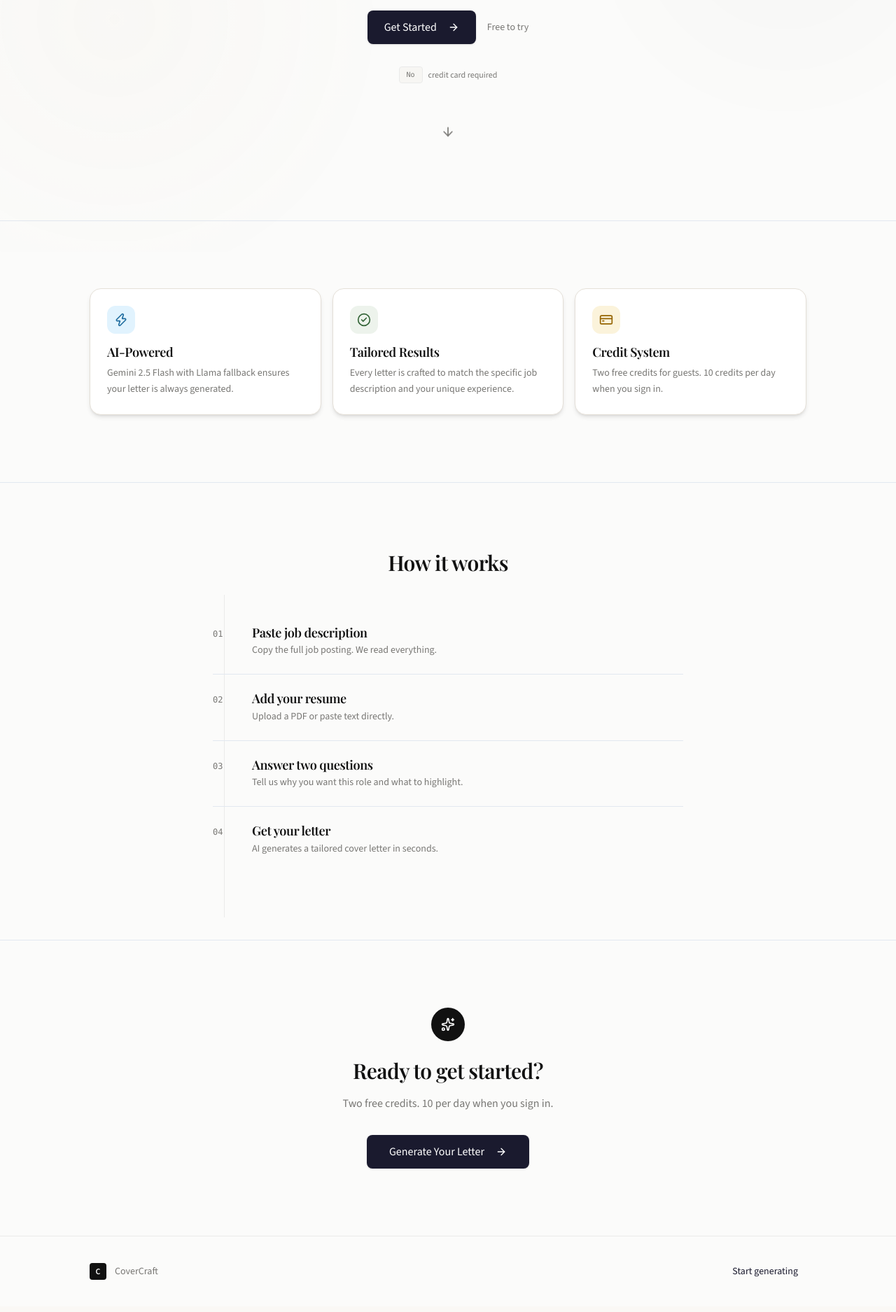
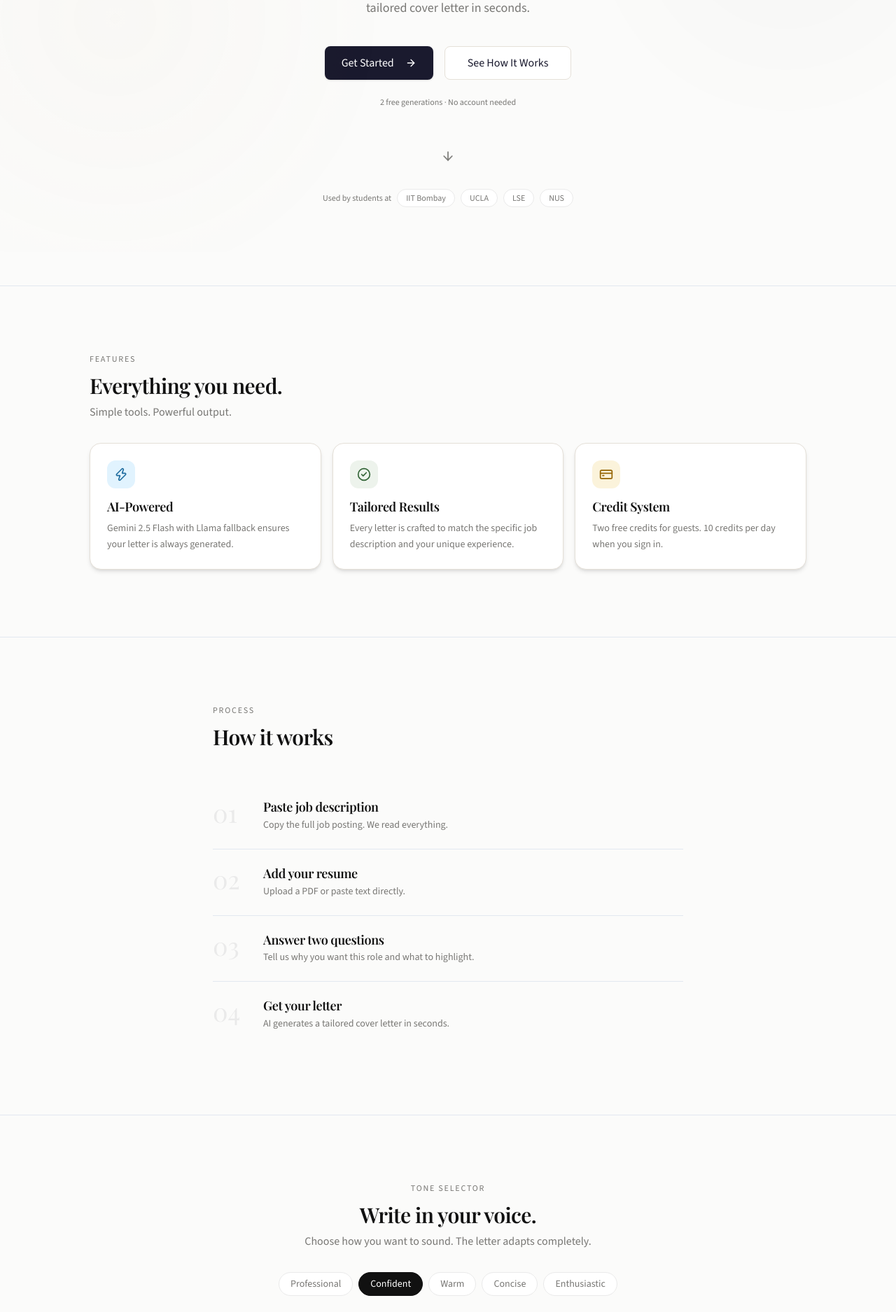
Before and after one commit to flashrod/CoverCraft, a React (Vite) app in the folder client/: page / in a window 1280 px wide. Shown: the part 440-2315 px from the top of the page at 70% size. Built offline with nearby package versions, Linux system fonts and the light colour scheme; no server answers.

Commit message:
Improve Landing.jsx: add sections, social proof, tone preview, enhanced layout

```diff
--- a/client/src/components/Landing.jsx
+++ b/client/src/components/Landing.jsx
@@ -1,39 +1,26 @@
 import { useEffect, useState } from 'react'
-import { ArrowRight, Zap, CheckCircle2, CreditCard, FileText, MessageCircle, Sparkles, Copy, ArrowDown } from 'lucide-react'
+import { ArrowRight, Zap, CheckCircle2, CreditCard, ArrowDown } from 'lucide-react'
 import { Button } from './ui/button'
 import { Card, CardContent } from './ui/card'
 import { Badge } from './ui/badge'
 import { Separator } from './ui/separator'
 
 function Landing({ onEnter }) {
-  const [visible, setVisible] = useState(false)
-  const [featuresVisible, setFeaturesVisible] = useState(false)
+  const [heroIn, setHeroIn] = useState(false)
 
   useEffect(() => {
-    setVisible(true)
-    const timer = setTimeout(() => setFeaturesVisible(true), 400)
-    return () => clearTimeout(timer)
+    const t = setTimeout(() => setHeroIn(true), 80)
+    return () => clearTimeout(t)
   }, [])
 
+  const handleSeeHowItWorks = () => {
+    document.getElementById('how-it-works')?.scrollIntoView({ behavior: 'smooth' })
+  }
+
   const features = [
-    {
-      title: 'AI-Powered',
-      description: 'Gemini 2.5 Flash with Llama fallback ensures your letter is always generated.',
-      icon: Zap,
-      badge: 'blue'
-    },
-    {
-      title: 'Tailored Results',
-      description: 'Every letter is crafted to match the specific job description and your unique experience.',
-      icon: CheckCircle2,
-      badge: 'green'
-    },
-    {
-      title: 'Credit System',
-      description: 'Two free credits for guests. 10 credits per day when you sign in.',
-      icon: CreditCard,
-      badge: 'yellow'
-    }
+    { title: 'AI-Powered', description: 'Gemini 2.5 Flash with Llama fallback ensures your letter is always generated.', icon: Zap, badge: 'blue' },
+    { title: 'Tailored Results', description: 'Every letter is crafted to match the specific job description and your unique experience.', icon: CheckCircle2, badge: 'green' },
+    { title: 'Credit System', description: 'Two free credits for guests. 10 credits per day when you sign in.', icon: CreditCard, badge: 'yellow' }
   ]
 
   const steps = [
@@ -43,28 +30,25 @@ function Landing({ onEnter }) {
     { step: '04', title: 'Get your letter', description: 'AI generates a tailored cover letter in seconds.' }
   ]
 
+  const tones = ['Professional', 'Confident', 'Warm', 'Concise', 'Enthusiastic']
+  const [tone, setTone] = useState('Confident')
+
+  const previews = {
+    Professional: "Dear Hiring Manager, I am writing to present my candidacy for this position. With five years of experience in product management, I bring a proven track record of delivering measurable results across cross-functional teams.",
+    Confident: "Dear Hiring Manager, I've spent five years shipping products that users actually want — and this role is exactly where I want to do it next. Here's why I'm the right fit.",
+    Warm: "Dear Hiring Manager, I came across this role and felt genuinely excited — it's rare to find a position that aligns so closely with both my background and what I care about.",
+    Concise: "Dear Hiring Manager, Five years in product. Three 0-to-1 launches. Teams up to 12. I can do the same here — happy to walk you through how.",
+    Enthusiastic: "Dear Hiring Manager, When I saw this role I immediately started drafting ideas. This is exactly the kind of work I've been building toward and I'd love to bring that energy to your team.",
+  }
+
+  const badgeMap = { Professional: 'yellow', Confident: 'blue', Warm: 'green', Concise: 'yellow', Enthusiastic: 'green' }
+
   return (
     <div className="min-h-[100dvh] bg-[#FBFBFA]">
       {/* Fixed background with subtle gradient */}
       <div className="fixed inset-0 pointer-events-none overflow-hidden">
-        <div
-          className="absolute w-[800px] h-[800px] rounded-full opacity-[0.03]"
-          style={{
-            background: 'radial-gradient(circle, #c9a66b 0%, transparent 70%)',
-            top: '10%',
-            left: '-20%',
-            animation: 'drift 20s ease-in-out infinite'
-          }}
-        />
-        <div
-          className="absolute w-[600px] h-[600px] rounded-full opacity-[0.02]"
-          style={{
-            background: 'radial-gradient(circle, #111111 0%, transparent 70%)',
-            bottom: '20%',
-            right: '-10%',
-            animation: 'drift 25s ease-in-out infinite reverse'
-          }}
-        />
+        <div className="absolute w-[800px] h-[800px] rounded-full opacity-[0.03]" style={{ background: 'radial-gradient(circle, #c9a66b 0%, transparent 70%)', top: '10%', left: '-20%', animation: 'drift 20s ease-in-out infinite' }} />
+        <div className="absolute w-[600px] h-[600px] rounded-full opacity-[0.02]" style={{ background: 'radial-gradient(circle, #111111 0%, transparent 70%)', bottom: '20%', right: '-10%', animation: 'drift 25s ease-in-out infinite reverse' }} />
       </div>
 
       <style>{`
@@ -83,82 +67,78 @@ function Landing({ onEnter }) {
             </div>
             <span className="font-semibold text-[#111111] tracking-tight">CoverCraft</span>
           </div>
-          <Button variant="ghost" size="sm" onClick={onEnter}>
-            Open App
-          </Button>
+          <Button variant="ghost" size="sm" onClick={onEnter}>Open App</Button>
         </nav>
       </header>
 
-      {/* Hero Section */}
+      {/* Hero */}
       <main className="pt-40 pb-28 px-6">
         <div className="max-w-3xl mx-auto text-center">
-          {/* Heading */}
-          <h1 className={`font-serif text-5xl md:text-6xl lg:text-7xl leading-[1.1] tracking-tight text-[#111111] transition-all duration-700 ease-[cubic-bezier(0.16,1,0.3,1)] ${visible ? 'opacity-100 translate-y-0' : 'opacity-0 translate-y-4'}`}>
-            Letters that sound
-            <br />
+          <span className={`inline-block mb-6 border border-[#EAEAEA] bg-white text-[#787774] text-xs tracking-widest uppercase px-3 py-1 rounded-full transition-opacity duration-500 ${heroIn ? 'opacity-100' : 'opacity-0'}`}>
+            AI-Powered · Free to Start
+          </span>
+
+          <h1 className={`font-serif text-5xl md:text-6xl lg:text-7xl leading-[1.1] tracking-tight text-[#111111] transition-all duration-700 ease-[cubic-bezier(0.16,1,0.3,1)] ${heroIn ? 'opacity-100 translate-y-0' : 'opacity-0 translate-y-4'}`}>
+            Letters that sound<br />
             <span className="text-[#787774]">like you wrote them.</span>
           </h1>
 
-          {/* Subheading */}
-          <p className={`mt-6 text-lg text-[#787774] leading-relaxed max-w-xl mx-auto transition-all duration-700 delay-200 ease-[cubic-bezier(0.16,1,0.3,1)] ${visible ? 'opacity-100 translate-y-0' : 'opacity-0 translate-y-4'}`}>
+          <p className={`mt-6 text-lg text-[#787774] leading-relaxed max-w-xl mx-auto transition-opacity duration-500 ${heroIn ? 'opacity-100' : 'opacity-0'}`}>
             Paste a job description, add your resume, answer two questions.
             Get a tailored cover letter in seconds.
           </p>
 
-          {/* CTA */}
-          <div className={`mt-10 flex items-center justify-center gap-4 transition-all duration-700 delay-300 ease-[cubic-bezier(0.16,1,0.3,1)] ${visible ? 'opacity-100 translate-y-0' : 'opacity-0 translate-y-4'}`}>
+          <div className={`mt-10 flex items-center justify-center gap-4 transition-opacity duration-500 ${heroIn ? 'opacity-100' : 'opacity-0'}`}>
             <Button size="lg" onClick={onEnter} className="px-6">
-              Get Started
-              <ArrowRight className="w-4 h-4 ml-2" />
+              Get Started <ArrowRight className="w-4 h-4 ml-2" />
             </Button>
-            <span className="text-sm text-[#787774]">
-              Free to try
-            </span>
+            <Button variant="outline" size="lg" onClick={handleSeeHowItWorks}>
+              See How It Works
+            </Button>
           </div>
 
-          {/* Keyboard hint */}
-          <div className={`mt-8 flex items-center justify-center gap-2 text-xs text-[#787774] transition-all duration-700 delay-400 ease-[cubic-bezier(0.16,1,0.3,1)] ${visible ? 'opacity-100 translate-y-0' : 'opacity-0 translate-y-4'}`}>
-            <kbd className="px-2.5 py-1 bg-[#F7F6F3] border border-[#EAEAEA] rounded text-[10px] font-mono">No</kbd>
-            <span>credit card required</span>
+          <p className={`mt-6 text-xs text-[#787774] transition-opacity duration-500 ${heroIn ? 'opacity-100' : 'opacity-0'}`}>
+            2 free generations · No account needed
+          </p>
+
+          <div className={`mt-16 transition-opacity duration-500 ${heroIn ? 'opacity-100' : 'opacity-0'}`}>
+            <ArrowDown className="w-5 h-5 text-[#787774] mx-auto animate-bounce" />
           </div>
 
-          {/* Scroll indicator */}
-          <div className={`mt-16 transition-all duration-700 delay-500 ease-[cubic-bezier(0.16,1,0.3,1)] ${visible ? 'opacity-100' : 'opacity-0'}`}>
-            <ArrowDown className="w-5 h-5 text-[#787774] mx-auto animate-bounce" />
+          <div className={`mt-8 flex items-center justify-center gap-2 flex-wrap transition-opacity duration-500 ${heroIn ? 'opacity-100' : 'opacity-0'}`}>
+            <span className="text-xs text-[#787774]">Used by students at</span>
+            {['IIT Bombay', 'UCLA', 'LSE', 'NUS'].map(p => (
+              <span key={p} className="border border-[#EAEAEA] bg-white rounded-full px-3 py-1 text-xs text-[#787774]">{p}</span>
+            ))}
           </div>
         </div>
       </main>
 
       <Separator />
 
-      {/* Features Bento Grid */}
+      {/* Features */}
       <section className="py-24 px-6">
         <div className="max-w-5xl mx-auto">
-          <div className={`grid grid-cols-1 md:grid-cols-3 gap-4 transition-all duration-700 ease-[cubic-bezier(0.16,1,0.3,1)] ${featuresVisible ? 'opacity-100 translate-y-0' : 'opacity-0 translate-y-8'}`}>
-            {features.map((feature, index) => {
-              const Icon = feature.icon
-              return (
-                <Card
-                  key={feature.title}
-                  className="group hover:shadow-lg transition-all duration-300 cursor-pointer"
-                  style={{ animationDelay: `${index * 100}ms` }}
-                >
+          <p className="text-xs tracking-[0.15em] text-[#787774] uppercase font-normal mb-3">FEATURES</p>
+          <h2 className="font-serif text-3xl text-[#111111] tracking-tight">Everything you need.</h2>
+          <p className="text-[#787774] text-base mt-2">Simple tools. Powerful output.</p>
+
+          <div className="grid grid-cols-1 md:grid-cols-3 gap-4 mt-8">
+            {features.map(f => (
+              <Card key={f.title} className="hover:border-[#111111] transition-colors duration-150 cursor-pointer">
                 <CardContent className="p-6">
                   <div className={`inline-flex items-center justify-center w-10 h-10 rounded-xl mb-4 ${
-                      feature.badge === 'blue' ? 'bg-[#E1F3FE] text-[#1F6C9F]' :
-                      feature.badge === 'green' ? 'bg-[#EDF3EC] text-[#346538]' :
+                    f.badge === 'blue' ? 'bg-[#E1F3FE] text-[#1F6C9F]' :
+                    f.badge === 'green' ? 'bg-[#EDF3EC] text-[#346538]' :
                     'bg-[#FBF3DB] text-[#956400]'
                   }`}>
-                      <Icon className="w-5 h-5" />
+                    <f.icon className="w-5 h-5" />
                   </div>
-                    <h3 className="font-medium text-[#111111] text-lg">{feature.title}</h3>
-                    <p className="mt-2 text-sm text-[#787774] leading-relaxed">
-                      {feature.description}
-                    </p>
+                  <h3 className="font-medium text-[#111111] text-lg">{f.title}</h3>
+                  <p className="mt-2 text-sm text-[#787774] leading-relaxed">{f.description}</p>
                 </CardContent>
               </Card>
-              )
-            })}
+            ))}
           </div>
         </div>
       </section>
@@ -166,53 +146,82 @@ function Landing({ onEnter }) {
       <Separator />
 
       {/* How it works */}
-      <section className="py-24 px-6">
+      <section id="how-it-works" className="py-24 px-6">
         <div className="max-w-2xl mx-auto">
-          <div className={`transition-all duration-700 ease-[cubic-bezier(0.16,1,0.3,1)] ${featuresVisible ? 'opacity-100 translate-y-0' : 'opacity-0 translate-y-8'}`}>
-            <h2 className="font-serif text-3xl text-[#111111] tracking-tight text-center mb-12">
-              How it works
-            </h2>
+          <p className="text-xs tracking-[0.15em] text-[#787774] uppercase font-normal mb-3">PROCESS</p>
+          <h2 className="font-serif text-3xl text-[#111111] tracking-tight mb-12">How it works</h2>
 
           <div className="space-y-0">
             {steps.map((item, index) => (
               <div key={item.step} className="group">
                 <div className="flex items-start gap-6 py-6">
-                    <span className="text-xs font-mono text-[#787774] pt-1 w-8">{item.step}</span>
+                  <span className="font-serif text-4xl text-[#EAEAEA] leading-none w-12 shrink-0 select-none group-hover:text-[#c8c6c2] transition-colors duration-150">{item.step}</span>
                   <div className="flex-1">
                     <h3 className="font-medium text-[#111111] text-lg">{item.title}</h3>
                     <p className="mt-1 text-sm text-[#787774]">{item.description}</p>
                   </div>
-                    {index < steps.length - 1 && (
-                      <div className="absolute left-4 top-16 w-px h-full bg-[#EAEAEA] -z-10" />
-                    )}
+                  {index < steps.length - 1 && <div className="absolute left-4 top-16 w-px h-full bg-[#EAEAEA] -z-10" />}
                 </div>
                 {index < steps.length - 1 && <Separator />}
               </div>
             ))}
           </div>
         </div>
+      </section>
+
+      <Separator />
+
+      {/* Tone Preview */}
+      <section className="py-24 px-6">
+        <div className="max-w-3xl mx-auto text-center">
+          <p className="text-xs tracking-[0.15em] text-[#787774] uppercase font-normal mb-3">TONE SELECTOR</p>
+          <h2 className="font-serif text-3xl text-[#111111] tracking-tight">Write in your voice.</h2>
+          <p className="text-[#787774] text-base mt-2">Choose how you want to sound. The letter adapts completely.</p>
+
+          <div className="mt-8 flex flex-wrap gap-2 justify-center">
+            {tones.map(t => (
+              <button
+                key={t}
+                onClick={() => setTone(t)}
+                className={`rounded-full px-4 py-1.5 text-sm cursor-pointer transition-all duration-150 ${
+                  tone === t ? 'border border-[#111111] bg-[#111111] text-white' : 'border border-[#EAEAEA] bg-white text-[#787774] hover:border-[#111111] hover:text-[#111111]'
+                }`}
+              >
+                {t}
+              </button>
+            ))}
+          </div>
+
+          <Card className="mt-6 text-left">
+            <CardContent className="p-6">
+              <div className="flex justify-between items-center mb-4">
+                <span className="text-xs tracking-[0.12em] uppercase text-[#787774]">PREVIEW</span>
+                <Badge variant={badgeMap[tone]}>{tone}</Badge>
+              </div>
+              <p className="italic text-[#111111] text-base leading-relaxed">{previews[tone]}</p>
+            </CardContent>
+          </Card>
         </div>
       </section>
 
       <Separator />
 
-      {/* CTA Section */}
+      {/* CTA */}
       <section className="py-24 px-6">
         <div className="max-w-2xl mx-auto text-center">
-          <div className={`transition-all duration-700 ease-[cubic-bezier(0.16,1,0.3,1)] ${featuresVisible ? 'opacity-100 translate-y-0' : 'opacity-0 translate-y-8'}`}>
-            <div className="inline-flex items-center justify-center w-12 h-12 rounded-full bg-[#111111] mb-6">
-              <Sparkles className="w-5 h-5 text-white" />
+          <p className="text-xs tracking-[0.15em] text-[#787774] uppercase font-normal mb-3">GET STARTED</p>
+          <h2 className="font-serif text-4xl text-[#111111] tracking-tight">Ready to land<br />the interview?</h2>
+          <p className="text-[#787774] mt-4">Free to start. No account needed. Takes 2 minutes.</p>
+
+          <div className="mt-8 flex justify-center gap-3">
+            <Button size="lg" onClick={onEnter} className="px-6">Generate My Letter →</Button>
+            <Button variant="outline" size="lg" onClick={handleSeeHowItWorks}>See How It Works</Button>
           </div>
-            <h2 className="font-serif text-3xl text-[#111111] tracking-tight">
-              Ready to get started?
-            </h2>
-            <p className="mt-4 text-[#787774]">
-              Two free credits. 10 per day when you sign in.
-            </p>
-            <Button size="lg" onClick={onEnter} className="mt-8 px-8">
-              Generate Your Letter
-              <ArrowRight className="w-4 h-4 ml-2" />
-            </Button>
+
+          <div className="mt-6 flex justify-center gap-8">
+            <div><span className="font-serif text-2xl text-[#111111]">2</span><span className="block text-xs text-[#787774] mt-1">free generations</span></div>
+            <div><span className="font-serif text-2xl text-[#111111]">30s</span><span className="block text-xs text-[#787774] mt-1">avg generation time</span></div>
+            <div><span className="font-serif text-2xl text-[#111111]">5</span><span className="block text-xs text-[#787774] mt-1">tone options</span></div>
           </div>
         </div>
       </section>
@@ -226,9 +235,16 @@ function Landing({ onEnter }) {
             </div>
             <span className="text-sm text-[#787774]">CoverCraft</span>
           </div>
-          <Button variant="ghost" size="sm" onClick={onEnter}>
-            Start generating
-          </Button>
+
+          <div className="hidden md:flex items-center gap-6">
+            <button className="text-xs text-[#787774] hover:text-[#111111] transition-colors duration-150 cursor-pointer" onClick={onEnter}>Privacy</button>
+            <button className="text-xs text-[#787774] hover:text-[#111111] transition-colors duration-150 cursor-pointer" onClick={onEnter}>Terms</button>
+            <button className="text-xs text-[#787774] hover:text-[#111111] transition-colors duration-150 cursor-pointer" onClick={onEnter}>Twitter</button>
+          </div>
+
+          <button onClick={onEnter} className="text-xs text-[#787774] hover:text-[#111111] transition-colors duration-150 cursor-pointer">
+            Start generating →
+          </button>
         </div>
       </footer>
     </div>
```
Lines whose indentation alone changed are shown as unchanged.
